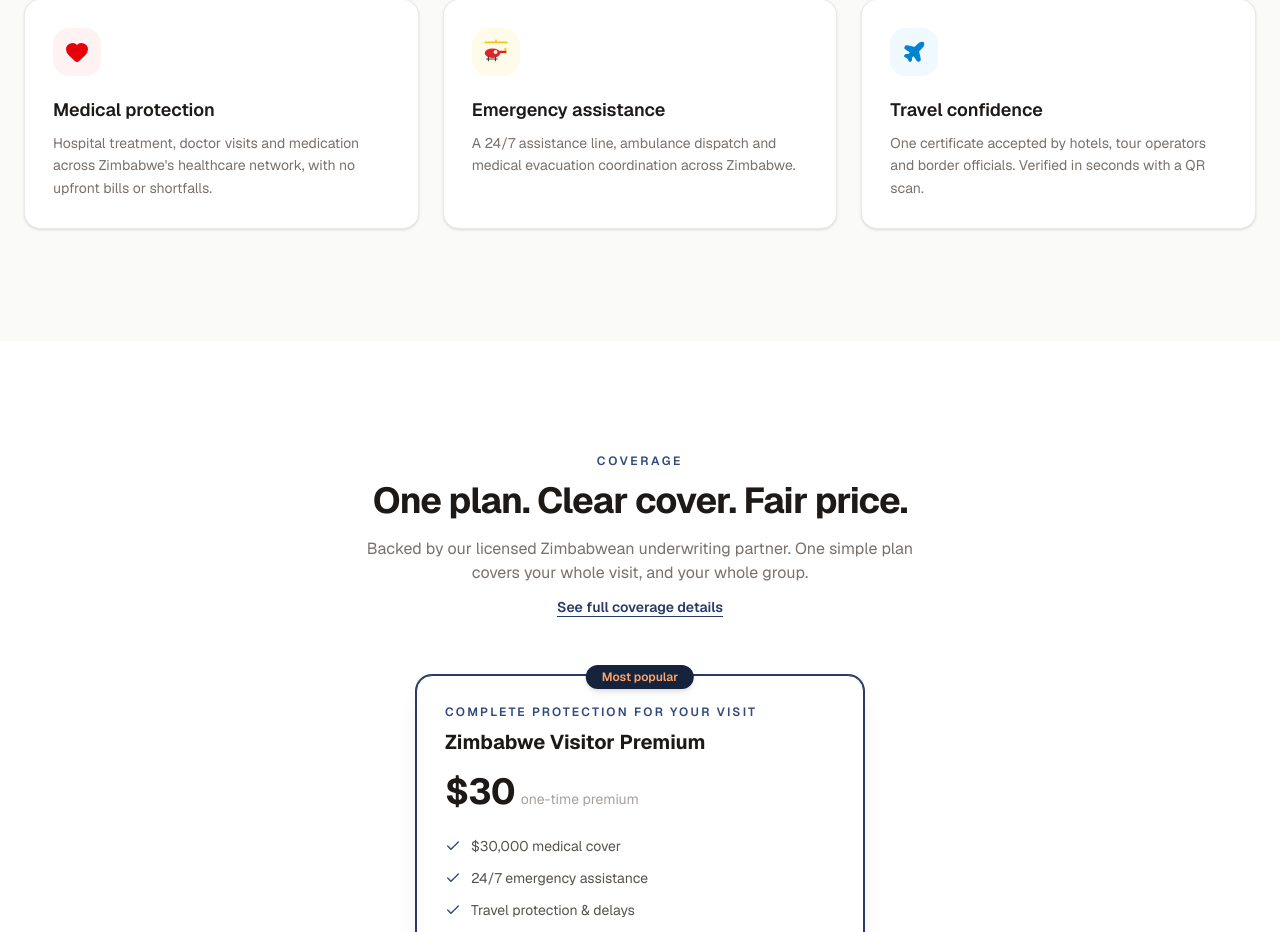
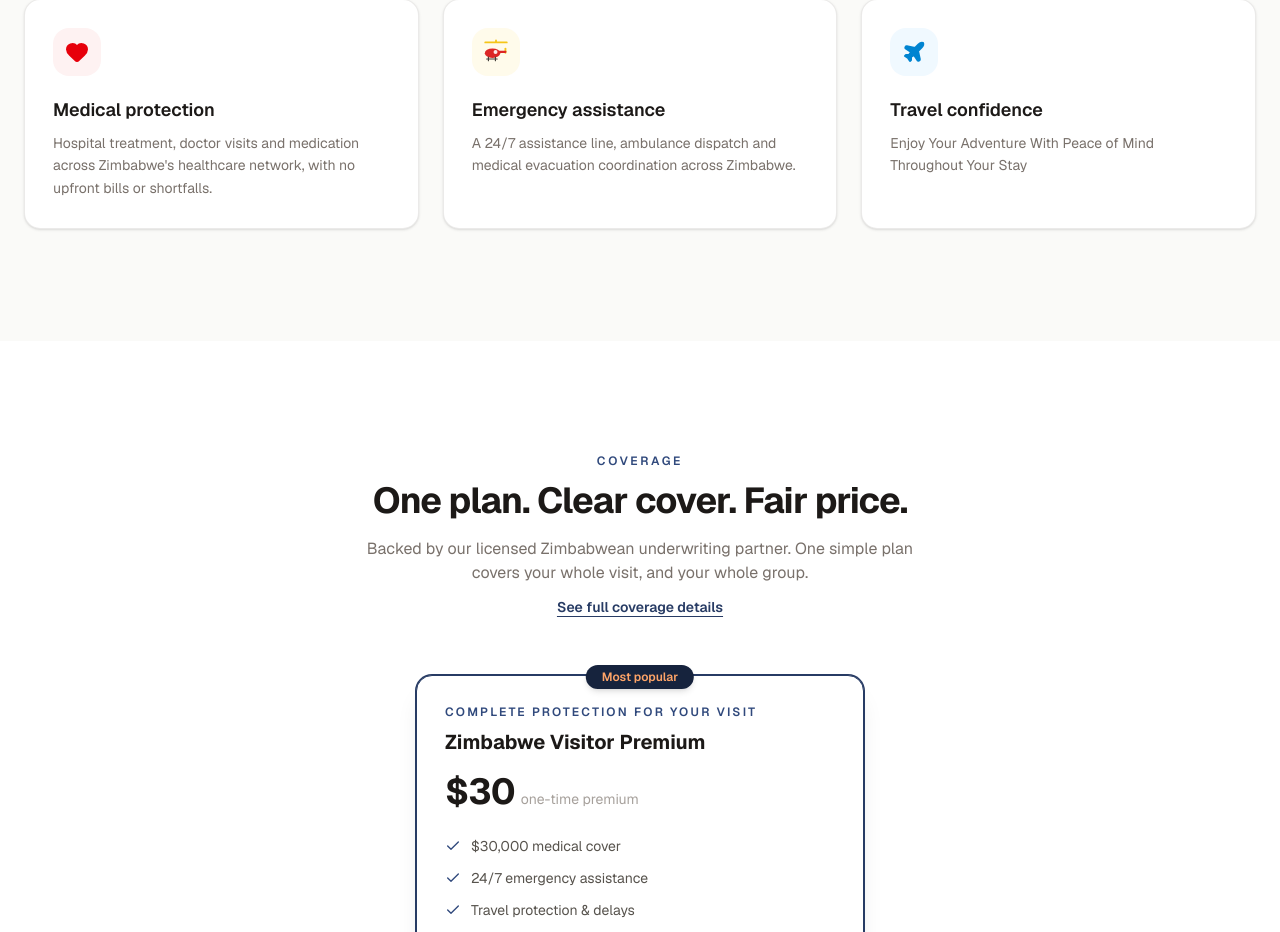
Before and after one commit to Munyah17/ZimVisitorsInsuranceGateway, a Next.js app: page / in a window 1280 px wide. Shown: the part 1037-1969 px from the top of the page. Built offline with nearby package versions, Linux system fonts and the light colour scheme.

Commit message:
Update Travel confidence card copy

```diff
--- a/app/page.tsx
+++ b/app/page.tsx
@@ -50,7 +50,7 @@ const WHY = [
   },
   {
     title: "Travel confidence",
-    body: "One certificate accepted by hotels, tour operators and border officials. Verified in seconds with a QR scan.",
+    body: "Enjoy Your Adventure With Peace of Mind Throughout Your Stay",
     iconBg: "bg-sky-50",
     render: () => <Plane className="size-6 text-sky-600" fill="currentColor" />,
   },
```
